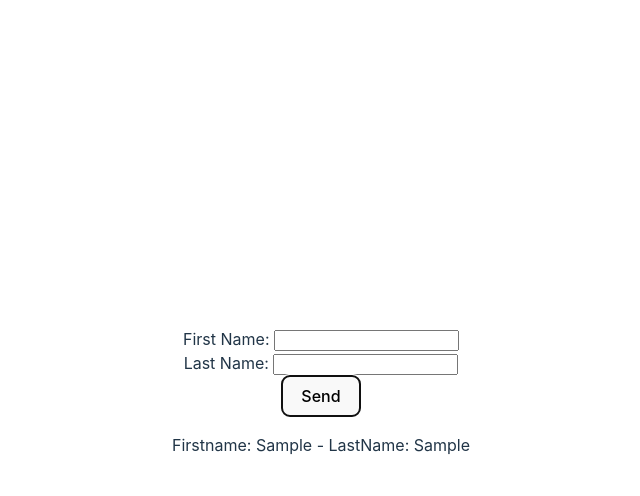
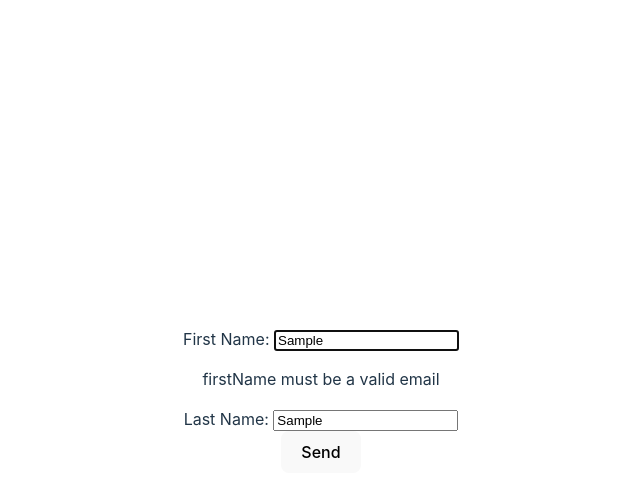
Before and after one commit to slade77777/reactjs-2307, a React (Vite) app: page / in a window 1280 px wide. Both pictures are taken after typing "Sample", "Sample" into the empty fields and a click on the button "Send". Shown: the top 496 px of the page, without its empty margins (319-959 px from the left). Built offline with nearby package versions, Linux system fonts and the light colour scheme.

Commit message:
react hook form

```diff
--- a/package.json
+++ b/package.json
@@ -10,8 +10,11 @@
     "preview": "vite preview"
   },
   "dependencies": {
+    "@hookform/resolvers": "^3.2.0",
     "react": "^18.2.0",
-    "react-dom": "^18.2.0"
+    "react-dom": "^18.2.0",
+    "react-hook-form": "^7.45.4",
+    "yup": "^1.2.0"
   },
   "devDependencies": {
     "@types/react": "^18.2.15",
--- a/src/App.tsx
+++ b/src/App.tsx
@@ -1,5 +1,13 @@
 import './App.css'
 import {useRef, useState} from "react";
+import { useForm } from "react-hook-form";
+import * as yup from "yup";
+import { yupResolver } from '@hookform/resolvers/yup';
+
+const schema = yup.object({
+  firstName: yup.string().required().email(),
+  lastName: yup.string().required(),
+})
 
 type UserType = {
   firstName: string
@@ -7,33 +15,37 @@ type UserType = {
 }
 
 const Form = ({addUser}: {addUser: (val: UserType) => void}) => {
-  const [firstName, setFirstName] = useState('');
-  const lastNameRef  = useRef(null);
+  const { register, handleSubmit, watch, formState: { errors } }
+    = useForm({
+    resolver: yupResolver(schema)
+  });
+
+  const onSubmit = (data: any) => {
+    addUser({firstName: data.firstName, lastName: data.lastName})
+  };
 
   return (
-    <div>
+    <form onSubmit={handleSubmit(onSubmit)}>
       <div>
       <label>First Name: </label>
-      <input type='text' value={firstName} onChange={e => setFirstName(e.target.value)} />
+      <input type='text' {...register('firstName')}  />
+      {errors.firstName && <p>{errors.firstName.message}</p>}
       </div>
       <div>
       <label>Last Name: </label>
-      <input type='text' ref={lastNameRef} />
+      <input type='text' {...register('lastName')} />
+        {errors.lastName && <p>{errors.lastName.message}</p>}
       </div>
-      <button onClick={() => {
-        addUser({firstName, lastName: lastNameRef.current?.value});
-        setFirstName('');
-        lastNameRef.current.value = '';
-      }}>Send</button>
-    </div>
+      <button type="submit">Send</button>
+    </form>
     )
 }
 
 const Result = ({userList}: {userList: Array<UserType>}) => {
   return <div>
     {
-      userList.map((user, index) => <div>
-        <p>Firstname: {user.firstName} - LastName: {user.lastName}</p>
+      userList.map((user, index) => <div key={index}>
+        <p>Firstname: {user.firstName} - LastName: {user.lastName} - Xoá</p>
       </div>)
     }
   </div>
@@ -46,6 +58,10 @@ function App() {
     setUserList([...userList, user])
   }
 
+  function removeUser(firstName: string) {
+    setUserList(userList.filter(item => item.firstName !== firstName))
+  }
+
   return (
     <div>
       <Form addUser={addUser} />
```
Also changed, not shown: 1 other file (tests, documents, lock files or other folders).
